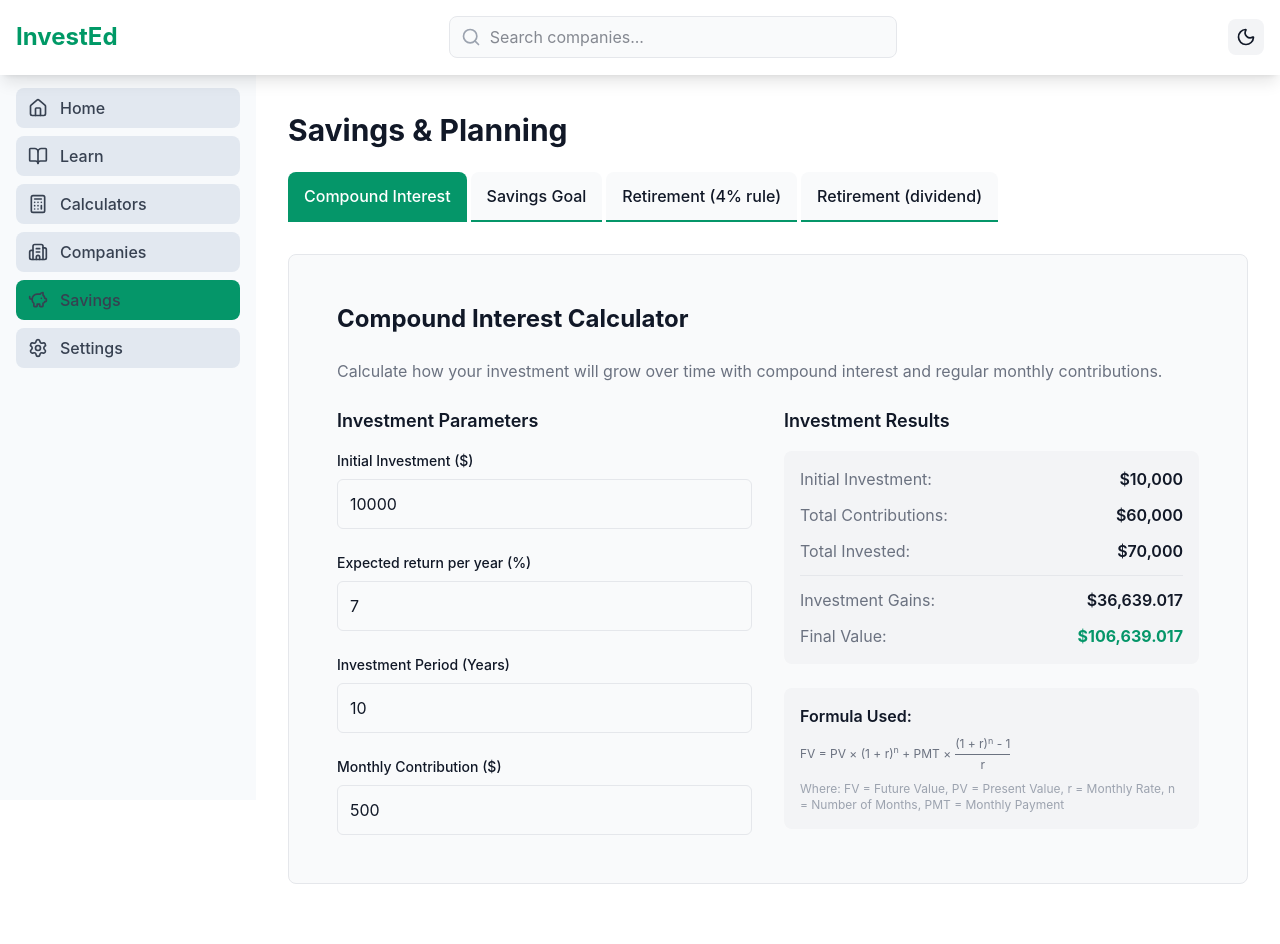
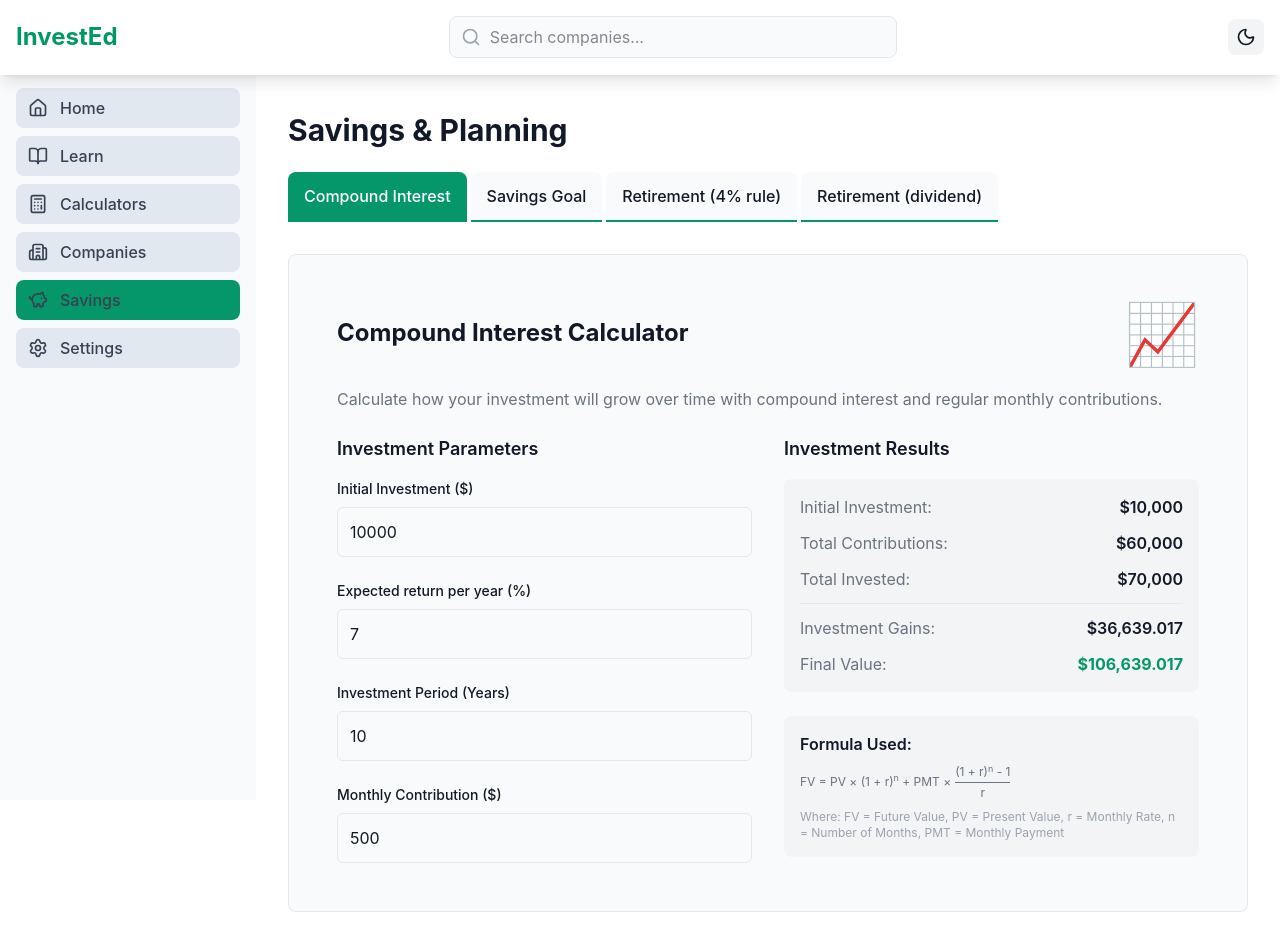
Before and after one commit to samuel-kar/invest-ed, a React (Vite) app in the folder frontend/: page /savings/CompoundInterest in a window 1280 px wide. Before the commit the page ends 916 px from the top, so only its background shows below. Built offline with nearby package versions, Linux system fonts and the light colour scheme.

Commit message:
added the icons

```diff
--- a/frontend/src/routes/savings/CompoundInterest.tsx
+++ b/frontend/src/routes/savings/CompoundInterest.tsx
@@ -9,12 +9,15 @@ function CompoundInterestPage() {
   return (
     <div className="max-w-6xl mx-auto">
       <div className="p-6">
-        <h2
-          className="text-2xl font-bold mb-6"
-          style={{ color: 'var(--text-primary)' }}
-        >
-          Compound Interest Calculator
-        </h2>
+        <div className="flex justify-between items-center mb-6">
+          <h2
+            className="text-2xl font-bold"
+            style={{ color: 'var(--text-primary)' }}
+          >
+            Compound Interest Calculator
+          </h2>
+          <span className="text-6xl">📈</span>
+        </div>
         <p className="mb-6" style={{ color: 'var(--text-secondary)' }}>
           Calculate how your investment will grow over time with compound
           interest and regular monthly contributions.
--- a/frontend/src/routes/savings/retirement-dividend.tsx
+++ b/frontend/src/routes/savings/retirement-dividend.tsx
@@ -9,12 +9,15 @@ function RetirementDividendPage() {
   return (
     <div className="max-w-6xl mx-auto">
       <div className="p-6">
-        <h2
-          className="text-2xl font-bold mb-6"
-          style={{ color: 'var(--text-primary)' }}
-        >
-          Retirement (dividend)
-        </h2>
+        <div className="flex justify-between items-center mb-6">
+          <h2
+            className="text-2xl font-bold"
+            style={{ color: 'var(--text-primary)' }}
+          >
+            Retirement (dividend)
+          </h2>
+          <span className="text-6xl">💰</span>
+        </div>
         <p className="mb-6" style={{ color: 'var(--text-secondary)' }}>
           Dividend Income Calculator
           <br />
--- a/frontend/src/routes/savings/retirement4percent.tsx
+++ b/frontend/src/routes/savings/retirement4percent.tsx
@@ -9,12 +9,15 @@ function Retirement4PercentPage() {
   return (
     <div className="max-w-6xl mx-auto">
       <div className="p-6">
-        <h2
-          className="text-2xl font-bold mb-6"
-          style={{ color: 'var(--text-primary)' }}
-        >
-          Retirement (4% rule)
-        </h2>
+        <div className="flex justify-between items-center mb-6">
+          <h2
+            className="text-2xl font-bold"
+            style={{ color: 'var(--text-primary)' }}
+          >
+            Retirement (4% rule)
+          </h2>
+          <span className="text-6xl">🏖️</span>
+        </div>
         <p className="mb-6" style={{ color: 'var(--text-secondary)' }}>
           Retirement Calculator
           <br />
--- a/frontend/src/routes/savings/savings-goal.tsx
+++ b/frontend/src/routes/savings/savings-goal.tsx
@@ -9,12 +9,15 @@ function SavingsGoalPage() {
   return (
     <div className="max-w-6xl mx-auto">
       <div className="p-6">
-        <h2
-          className="text-2xl font-bold mb-6"
-          style={{ color: 'var(--text-primary)' }}
-        >
-          Savings Goal Calculator
-        </h2>
+        <div className="flex justify-between items-center mb-6">
+          <h2
+            className="text-2xl font-bold"
+            style={{ color: 'var(--text-primary)' }}
+          >
+            Savings Goal Calculator
+          </h2>
+          <span className="text-6xl">🎯</span>
+        </div>
         <p className="mb-6" style={{ color: 'var(--text-secondary)' }}>
           Calculate how long it will take to reach your financial goals with
           regular monthly contributions.
```
